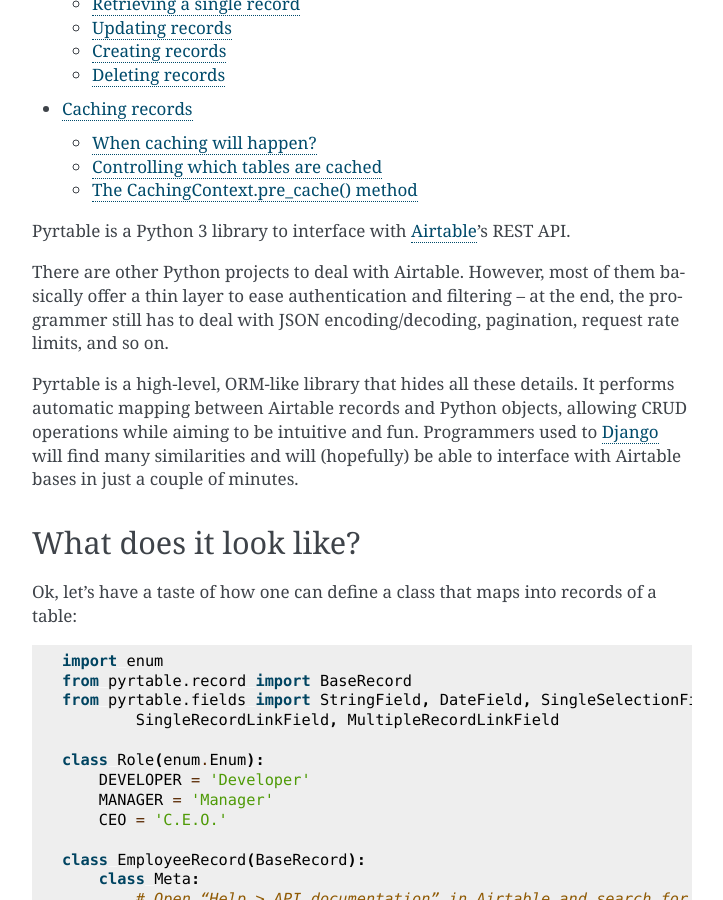
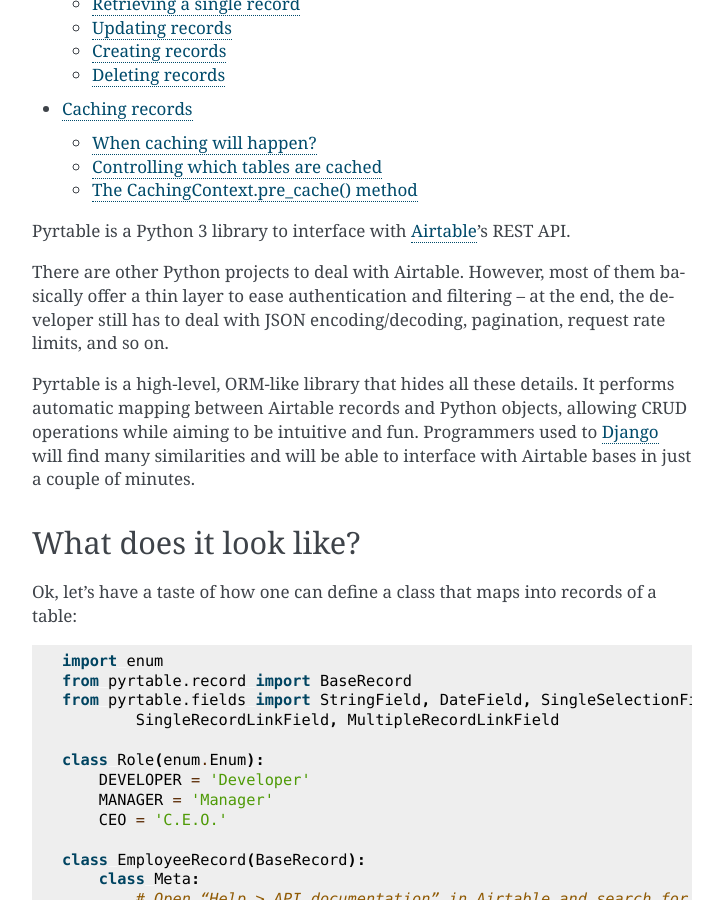
Before and after one commit to vilarneto/pyrtable, a Sphinx documentation site: the page built from docs/source/index.rst, in a window 1280 px wide and 900 px high, scrolled down 639 px. Shown: the whole window, without its empty margins (388-1111 px from the left). Built offline with Sphinx 7.4.7, drawn with Linux system fonts in a browser that asks for light colours; some of the changed text lies outside the part shown.

```diff
--- a/docs/source/index.rst
+++ b/docs/source/index.rst
@@ -18,9 +18,9 @@
 
 .. _Airtable: https://airtable.com
 
-There are other Python projects to deal with Airtable. However, most of them basically offer a thin layer to ease authentication and filtering – at the end, the programmer still has to deal with JSON encoding/decoding, pagination, request rate limits, and so on.
+There are other Python projects to deal with Airtable. However, most of them basically offer a thin layer to ease authentication and filtering – at the end, the developer still has to deal with JSON encoding/decoding, pagination, request rate limits, and so on.
 
-Pyrtable is a high-level, ORM-like library that hides all these details. It performs automatic mapping between Airtable records and Python objects, allowing CRUD operations while aiming to be intuitive and fun. Programmers used to Django_ will find many similarities and will (hopefully) be able to interface with Airtable bases in just a couple of minutes.
+Pyrtable is a high-level, ORM-like library that hides all these details. It performs automatic mapping between Airtable records and Python objects, allowing CRUD operations while aiming to be intuitive and fun. Programmers used to Django_ will find many similarities and will be able to interface with Airtable bases in just a couple of minutes.
 
 .. _Django: https://www.djangoproject.com
 
```
Also changed, not shown: other parts of docs/source/index.rst (+1 -1 lines), 2 other files.
